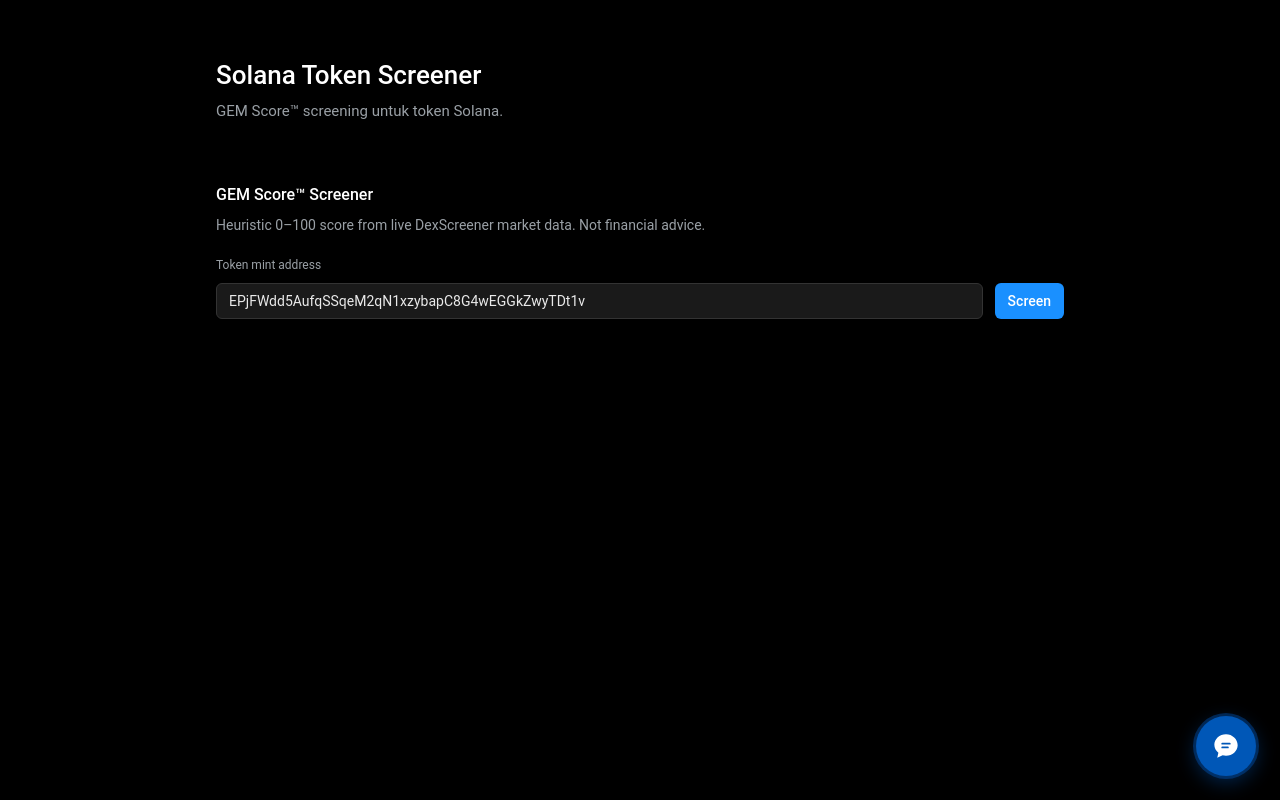
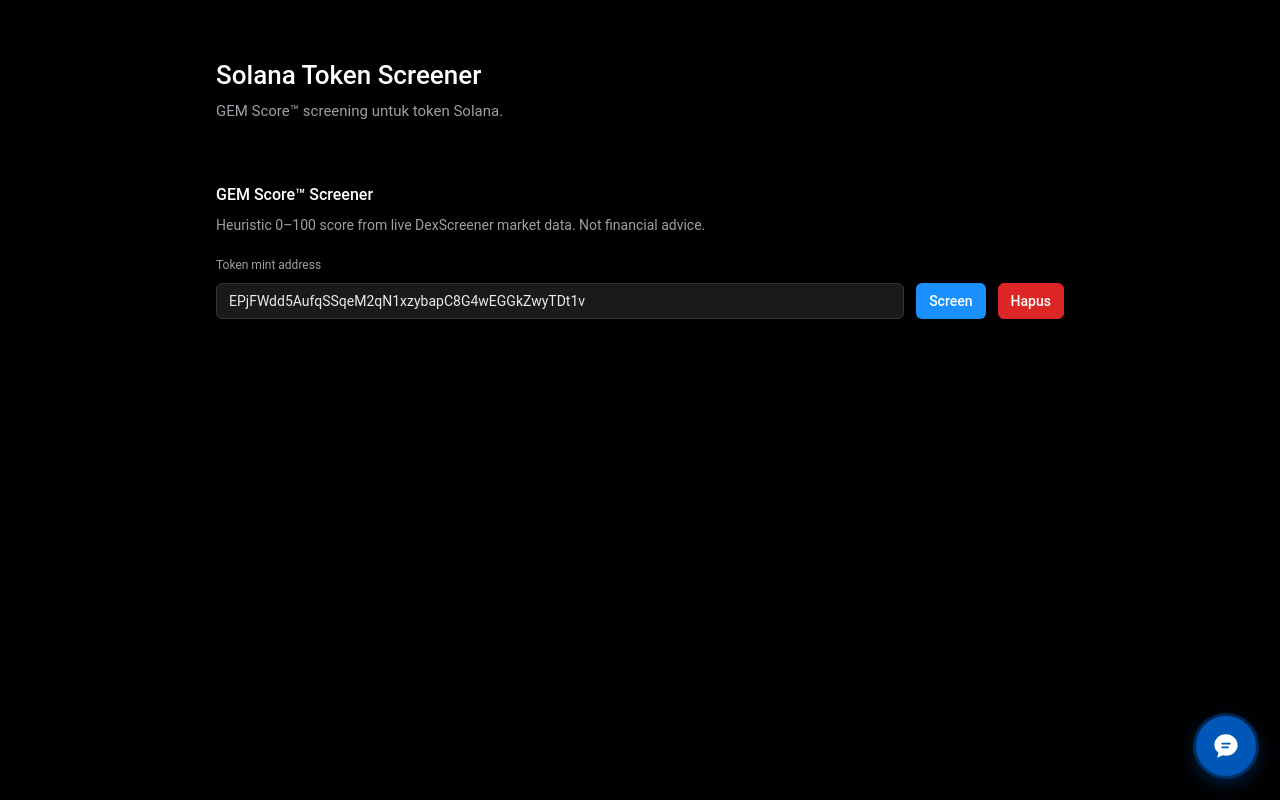
Before and after one commit to MohammadWildanAzamZami/Crypto-Sniper, a Vue app in the folder web/frontend/: page / in a window 1280 px wide. Built offline with nearby package versions, Linux system fonts and the light colour scheme.

Commit message:
Tambah tombol Hapus (merah) di panel screener

```diff
--- a/web/frontend/src/components/ScreenerPanel.vue
+++ b/web/frontend/src/components/ScreenerPanel.vue
@@ -56,6 +56,14 @@
   const m = String(report.value?.trojanLink || "").match(/start=([^&]+)/);
   return m ? m[1] : report.value?.token?.address || "";
 });
+
+function clearResult() {
+  report.value = null;
+  error.value = "";
+  buyHint.value = "";
+  inputError.value = "";
+  address.value = "";
+}
 
 async function buyViaTrojan() {
   const mint = tokenMint.value;
@@ -124,6 +132,7 @@
         @submit="screen"
       />
       <AppButton type="submit" :loading="loading">Screen</AppButton>
+      <button type="button" class="btn-del" @click="clearResult">Hapus</button>
     </form>
 
     <p v-if="error" class="panel__error" role="alert">{{ error }}</p>
@@ -238,6 +247,19 @@
 .panel__note { margin: 0; color: var(--text-muted); font-size: var(--font-size-sm); }
 
 .lookup { display: flex; align-items: flex-end; gap: var(--space-5); flex-wrap: wrap; }
+.btn-del {
+  height: var(--control-height);
+  padding: 0 var(--control-padding-x);
+  border: 1px solid #dc2626;
+  border-radius: var(--control-radius);
+  background: #dc2626;
+  color: #fff;
+  font: inherit;
+  font-weight: var(--font-weight-medium);
+  cursor: pointer;
+}
+.btn-del:hover { background: #b91c1c; }
+.btn-del:focus-visible { outline: 2px solid #f87171; outline-offset: 2px; }
 .lookup > :first-child { flex: 1; min-width: 240px; }
 
 .result { display: grid; gap: var(--space-6); }
```
